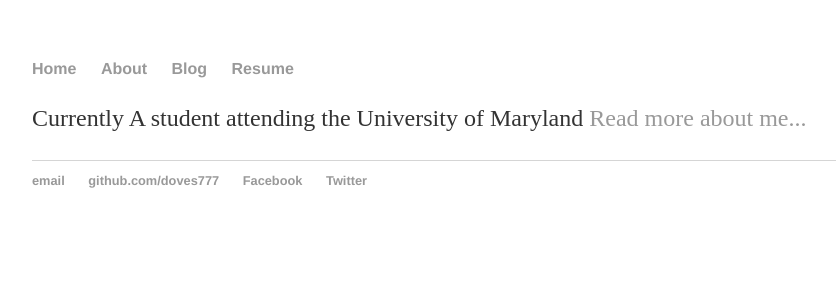
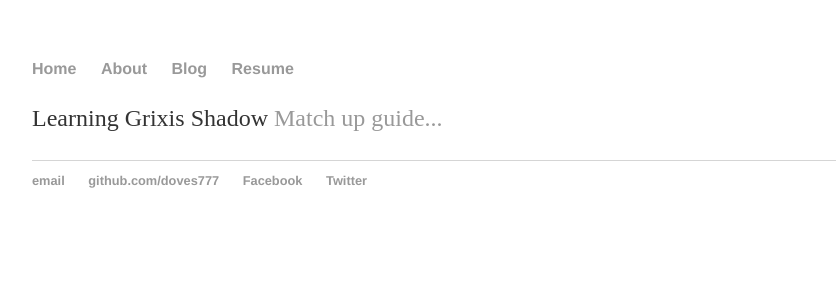
Before and after one commit to emilymoy/doves777.github.io, a Jekyll site: the page built from index.html, in a window 1280 px wide. Shown: the top 300 px of the page, without its empty margins (160-996 px from the left). Built offline with Jekyll 4.4.1, drawn with Linux system fonts in a browser that asks for light colours.

Commit message:
Update Index

```diff
--- a/index.html
+++ b/index.html
@@ -5,5 +5,5 @@ title: Andrew Hung, Main Page
 
 
 <div class="blurb animated fadeInDown">
-	<p>Currently A student attending the University of Maryland <a href="/about">Read more about me...</a></p>
+	<p>Learning Grixis Shadow <a href="/about">Match up guide...</a></p>
 </div><!-- /.blurb -->
```
